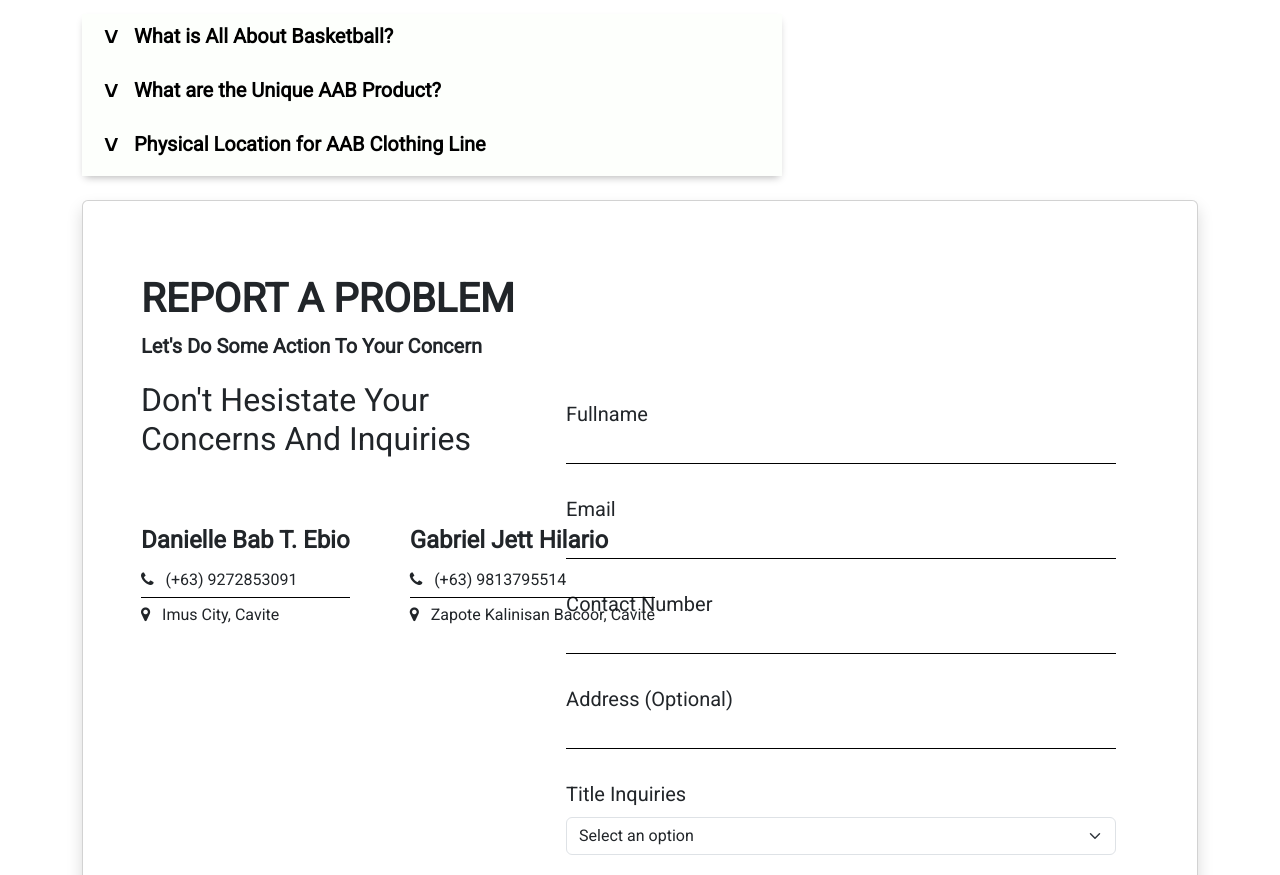
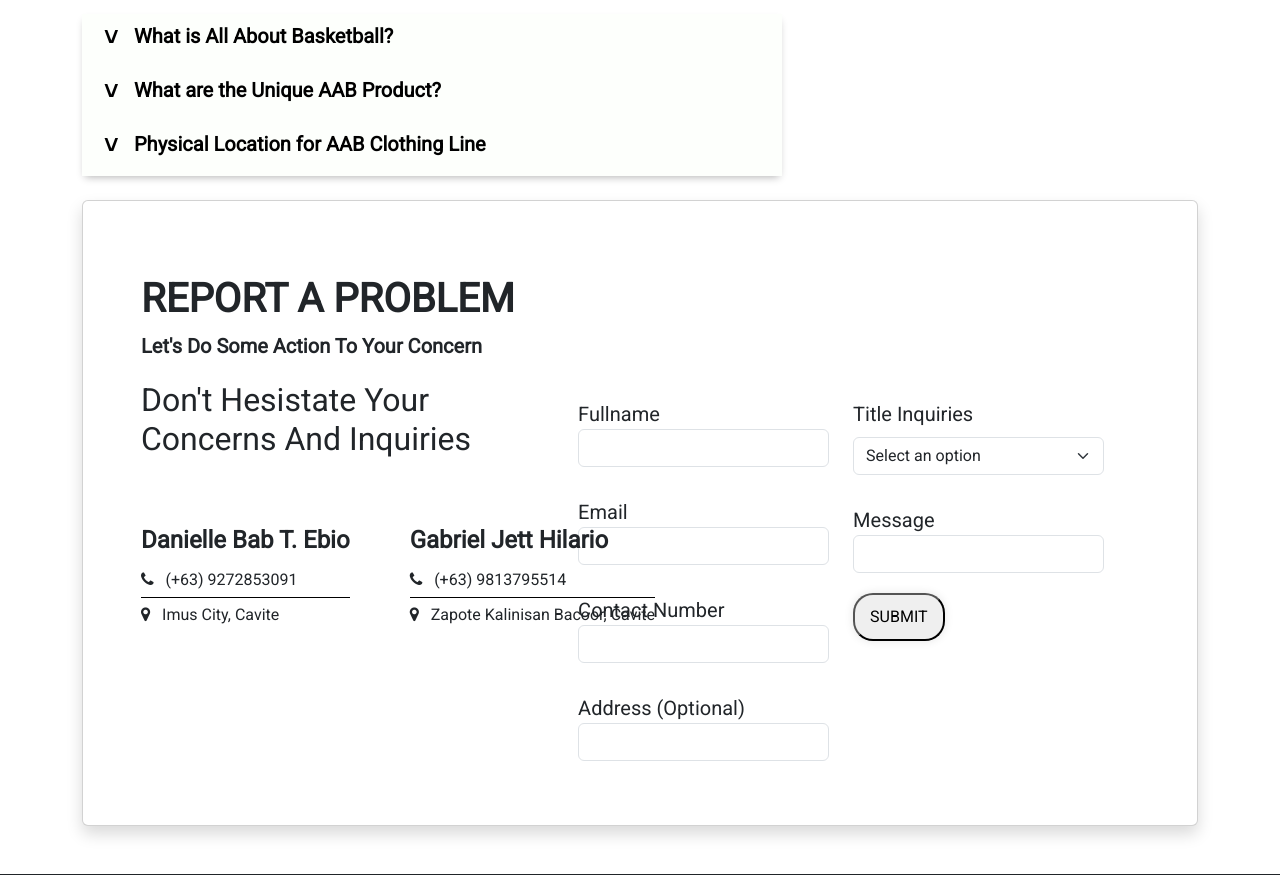
Before and after one commit to AllAboutBasketball/AllAboutBasketball-Website, a PHP site: page /V411/help.php in a window 1280 px wide. Shown: the part 476-1351 px from the top of the page. Run offline with PHP 8.4, Linux system fonts and the light colour scheme; some libraries are stand-ins or nearby versions.

Commit message:
Help page fixes lmao

```diff
--- a/assets/css/custom.css
+++ b/assets/css/custom.css
@@ -631,8 +631,18 @@ a{
 	width: 550px; /* Adjust the width as per your requirements */
 	margin-top: -30%; /* Add some top margin for spacing */
 	margin-right: 5%;
+ }
 
-  }
+ @media (max-width: 890px) {
+	#report-form {
+		margin-top: 0px;
+		float: none;
+	}
+
+	.res-form {
+		max-width: 80%;
+	}
+ }
 
   .report-label {
 	display: block;
--- a/help.php
+++ b/help.php
@@ -135,29 +135,44 @@ include('includes/header.php');
                                     </div>
                     <!---------------------------------- CONTACT FORM ---------------------------------------->
                                     <form id="report-form" action="code.php" method="POST">
-                                            <label for="fullname" class="report-label" >Fullname</label>
-                                            <input type="text" id="name" class="underscore-input" required autocomplete="off">
+                                        <div class="container">
+                                            <div class="row">
+                                                <div class="col-lg-6">
+                                                    <div class="res-form">
+                                                        <label for="fullname" class="report-label">Fullname</label>
+                                                        <input type="text" id="name" class="underscore-input form-control" required autocomplete="off">
+                                                    </div>
+                                                    <div class="res-form">
                                                         <label for="email" class="report-label">Email</label>
-                                            <input type="text" id="email" class="underscore-input" required autocomplete="off">
+                                                        <input type="text" id="email" class="underscore-input form-control" required autocomplete="off">
+                                                    </div>
+                                                    <div class="res-form">
                                                         <label for="contact" class="report-label">Contact Number</label>
-                                            <input type="text" id="contact" class="underscore-input" required autocomplete="off">
+                                                        <input type="text" id="contact" class="underscore-input form-control" required autocomplete="off">
+                                                    </div>
+                                                    <div class="res-form">
                                                         <label for="address" class="report-label">Address (Optional) </label>
-                                            <input type="text" id="address" class="underscore-input" autocomplete="off" >
+                                                        <input type="text" id="address" class="underscore-input form-control" autocomplete="off">
+                                                    </div>
+                                                </div>
+                                                <div class="col-lg-6">
+                                                    <div class="res-form">
                                                         <label for="inquiries" class="report-label">Title Inquiries</label>
                                                         <select required id="inquiries" required class="form-select mb-2 bg-color-light mt-2">
                                                             <option selected hidden>Select an option</option>
-                                                    <option value="inq_website">Our Website</option>
-                                                    <option value="inq_products">Our Product</option>
-                                                    <option value="inq_cse">Customer Service Experience</option>
-                                                    <option value="inq_feedback">Feedback</option>
-                                                    <option value="inq_ratings">Ratings</option>
-                                                    <option value="inq_se">Something Else</option>
-                                                    <!-- Add more options as needed -->
+                                                            <!-- Your options here -->
                                                         </select>
-                                            <!-- <input type="text" id="inquiries" name="inquiries" class="underscore-input" required> -->
-                                            <label for="message" class="report-label" >Message</label>
-                                            <input type="text" id="message" class="underscore-input" autocomplete="off" required>
+                                                    </div>
+                                                    <div class="res-form">
+                                                        <label for="message" class="report-label">Message</label>
+                                                        <input type="text" id="message" class="underscore-input form-control" autocomplete="off" required>
+                                                    </div>
+                                                    <div class="res-form">
                                                         <button class="report-submit" type="submit" onclick="sendEmail()" name="help_btn">Submit</button>
+                                                    </div>
+                                                </div>
+                                            </div>
+                                        </div>
                                     </form>
                                     <h4 class="sent-notification"></h4>
                             </div>
@@ -168,7 +183,6 @@ include('includes/header.php');
         </div>
      </div>
  </div>
-
 <!-------------- FOOTER LAYER ------------------->
 <div class="py-5 bg-dark">
     <div class="container">
```
Lines whose indentation alone changed are shown as unchanged.
